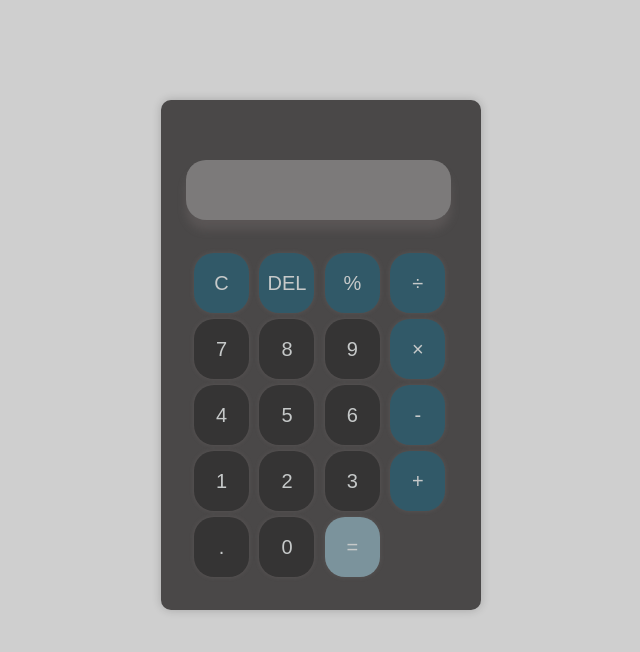
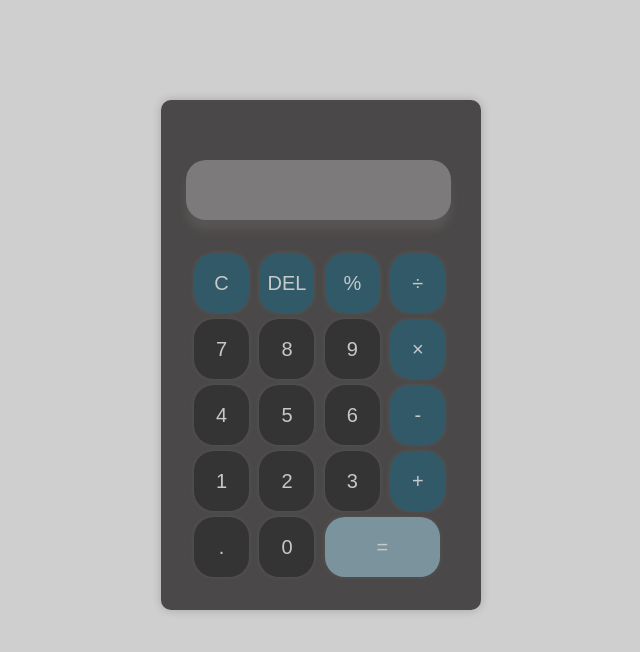
Before and after one commit to aldencomida703/Simple_Calculator, a plain HTML site: page index.html in a window 1280 px wide. Shown: the whole page, without its empty margins (319-959 px from the left). Drawn offline with Linux system fonts and the light colour scheme.

Commit message:
Update style.css

```diff
--- a/style.css
+++ b/style.css
@@ -50,6 +50,7 @@ body {
 }
 button.equal {
     background-color: #7b939c;
+    width: 115px;
 }
 button.operator{
     background-color: #315968;
```
